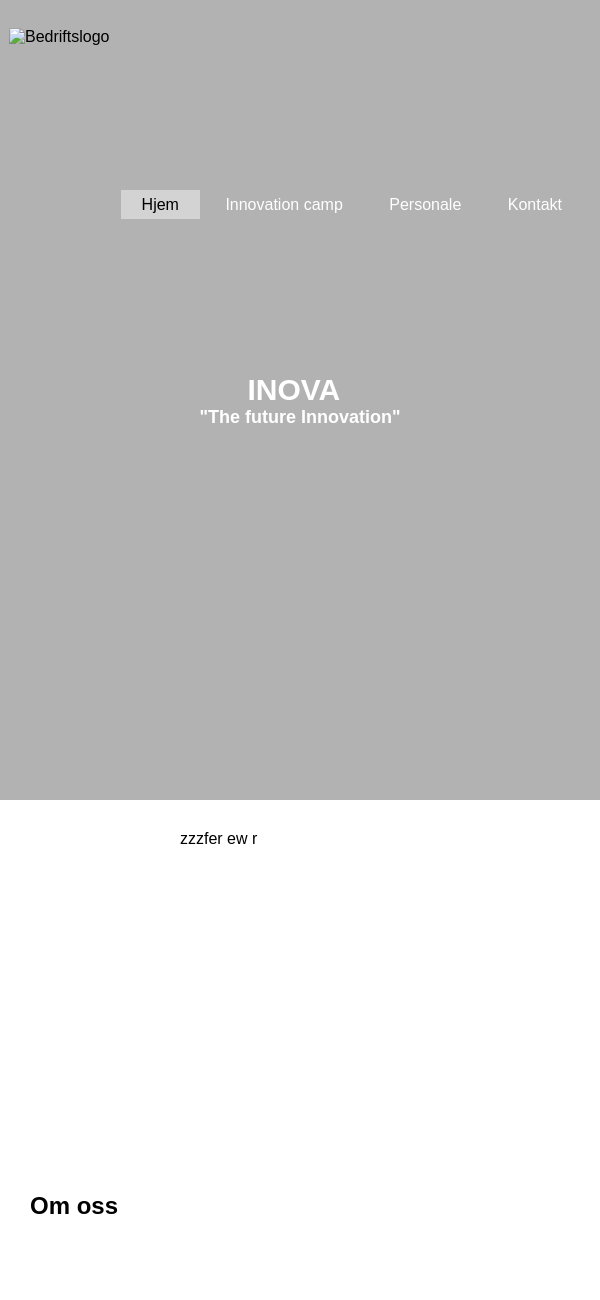
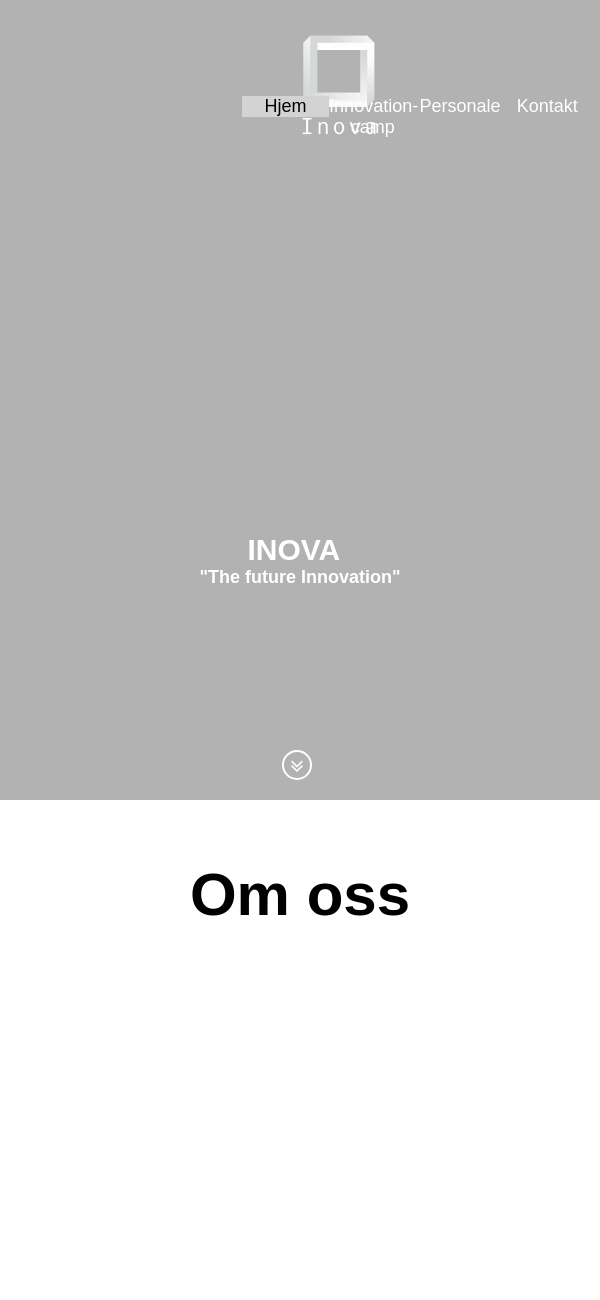
Before and after one commit to Tanmeet2802/Make-it-responsive, a plain HTML site: page index.html in a window 600 px wide. Shown: the top 1300 px of the page. Drawn offline with Linux system fonts and the light colour scheme.

Commit message:
ferdig hjem

```diff
--- a/Responsive.css
+++ b/Responsive.css
@@ -3,10 +3,6 @@
   margin: 0;
   font-family: sans-serif;
   box-sizing: border-box;
-}
-.main{
-  max-width: 97vw;
-  margin: auto;
 }
 
 header{
@@ -15,34 +11,40 @@ header{
   background-size: cover;
   background-position: center;
 }
-
-
-ul{
-  float: right;
-  margin-top: 28px;
-  margin-right: 8px;
+p{
+  font-size: 2vw;
+}
+.main{
+  max-width: 97vw;
+  margin: auto;
 }
 
-ul li{
-  display: inline-block;
+.nav a{
+  float: left;
+  text-decoration: none;
+  transition: 0.5s ease;
+  text-align: center;
+  color: white;
+  width: 25%;
+  font-size: 1.5vw;
+
 }
 
-ul li a{
-  text-decoration: none;
-  padding: 5px 20px;
-  border: 1px solid transparent;
-  transition: 0.5s ease;
-  color: white;
-}
-
-ul li.aktiv a{
+.nav a.active {
   background-color: lightgrey;
   color: black;
 }
 
-ul li a:hover{
+.nav a:hover{
   background-color: lightgrey;
   color: black;
+}
+.nav{
+  float: right;
+  overflow: hidden;
+  margin-top: 28px;
+
+
 }
 
 .title{
@@ -57,7 +59,7 @@ ul li a:hover{
   color: white;
   margin-left:  8vw;
   font-size: 5vw;
-  a
+
 
 }
 .title h2{
@@ -65,12 +67,14 @@ ul li a:hover{
   font-size: 3vw;
 
 }
+.logo{
+  float: left;
 
+}
 .logo img{
   float: left;
-  width: 135px;
-  height: 140px;
-  margin-top: 28px;
+  width: 15vw;
+  height: 15.2vw;
 }
 
 .omoss{
@@ -79,9 +83,47 @@ ul li a:hover{
   padding-top: 49vh;
   padding-bottom: 49vh;
 }
+.omoss h2{
+  font-size: 5vw;
+}
 
 .omossi{
+  float: right;
   padding: 5vw;
+  padding-top: 40vh;
+  padding-bottom: 40vh;
+
+}
+
+html{
+  scroll-behavior: smooth;
+}
+
+
+section.banner{
+  background: none;
+  background-size: cover;
+  text-align: center;
+}
+a.btn_down{
+  text-decoration: none;
+  color: #fff;
+  position: absolute;
+  bottom: 20px;
+  left:47vw;
+  font-size: 3.5vw;
+  border: 2px solid #fff;
+  border-radius: 5vw;
+  height: 5vw;
+  width: 5vw;
+  line-height: 5vw;
+
+}
+a.btn_down:hover{
+  background: #305699;
+}
+
+[class*="col-"]{
 
 }
 
@@ -90,8 +132,42 @@ ul li a:hover{
   clear: both;
   display: table;
 }
-
+.col-small15{width: 15%;}
 .col-small30{width: 30%;}
+.col-small40{width: 40%;}
 .col-small50{width: 50%;}
 .col-small70{width: 70%;}
 .col-small100{width: 100%;}
+
+
+@media only screen and (max-width: 600px){
+  .col-mob30{width: 30%;}
+  .col-mob50{width: 50%;}
+  .col-mob70{width: 70%;}
+  .col-mob100{width: 100%;}
+  .logo img{margin-left: 40vw;}
+  .nav a{width: 25%;}
+  .title{top: 70%;}
+  .omoss{padding: 10vw;
+    text-align:center;}
+
+}
+
+@media only screen and (min-width: 600px) and (max-width: 990px){
+  .col-pad15{width: 15%;}
+  .col-pad30{width: 30%;}
+  .col-pad40{width: 40%;}
+  .col-pad60{width: 60%;}
+  .col-pad70{width: 70%;}
+  .col-pad100{width: 100%;}
+  .logo img{
+    width: 30vw;
+    height: 30vw;}
+  .nav{margin-top: 16vw;}
+  .nav a{font-size: 3vw;}
+  .title{top: 70%;}
+  .omoss h2{
+    font-size: 10vw;
+  }
+
+}
--- a/index.html
+++ b/index.html
@@ -3,7 +3,9 @@
   <head>
     <meta charset="utf-8">
     <title>INOVA</title>
+
     <link rel="stylesheet" type= "text/css" href="Responsive.css">
+    <link href="https://stackpath.bootstrapcdn.com/font-awesome/4.7.0/css/font-awesome.min.css" rel="stylesheet">
     <meta name="viewport" content="width=device-width, initial-scale=1.0">
   </head>
   <body>
@@ -12,19 +14,21 @@
 
       <div class="main">
 
-        <div class="logo">
-          <img src="Logo4.png" alt="Bedriftslogo">
+        <div class="logo col-small15 col-mob100 col-pad40">
+          <img src="logo2.png" alt="Bedriftslogo">
         </div>
 
 
+        <div class="nav col-small40 col-mob100 col-pad60">
 
-        <ul>
-          <li class="aktiv"><a href="#">Hjem</a></li>
-          <li><a href="#">Innovation camp</a></li>
-          <li><a href="#">Personale</a></li>
-          <li><a href="#">Kontakt</a></li>
 
-        </ul>
+            <a class="active" href="#">Hjem</a>
+            <a href="#">Innovation-camp</a>
+            <a href="#">Personale</a>
+            <a href="#">Kontakt</a>
+
+
+        </div>
 
 
       <div class="title">
@@ -32,20 +36,29 @@
         <h2>"The future Innovation"</h2>
       </div>
 
+      <section class="banner">
+        <a href="#content" class="btn_down"><i class="fa fa-angle-double-down" aria-hidden="true"></i></a>
+      </section>
 
     </header>
 
-    <div class="omoss col-small30">
+
+
+
+    <div class="omoss col-small30 col-mob100" id="content">
       <h2>Om oss</h2>
 
     </div>
 
-    <div class="omossi col-small70">
+    <div class="omossi col-small70 col-mob100">
       <p>zzzfer ew r</p>
     </div>
 
 
 
 
+
+
+
   </body>
 </html>
```
Also changed, not shown: logo.png (added), logo2.png (added).
